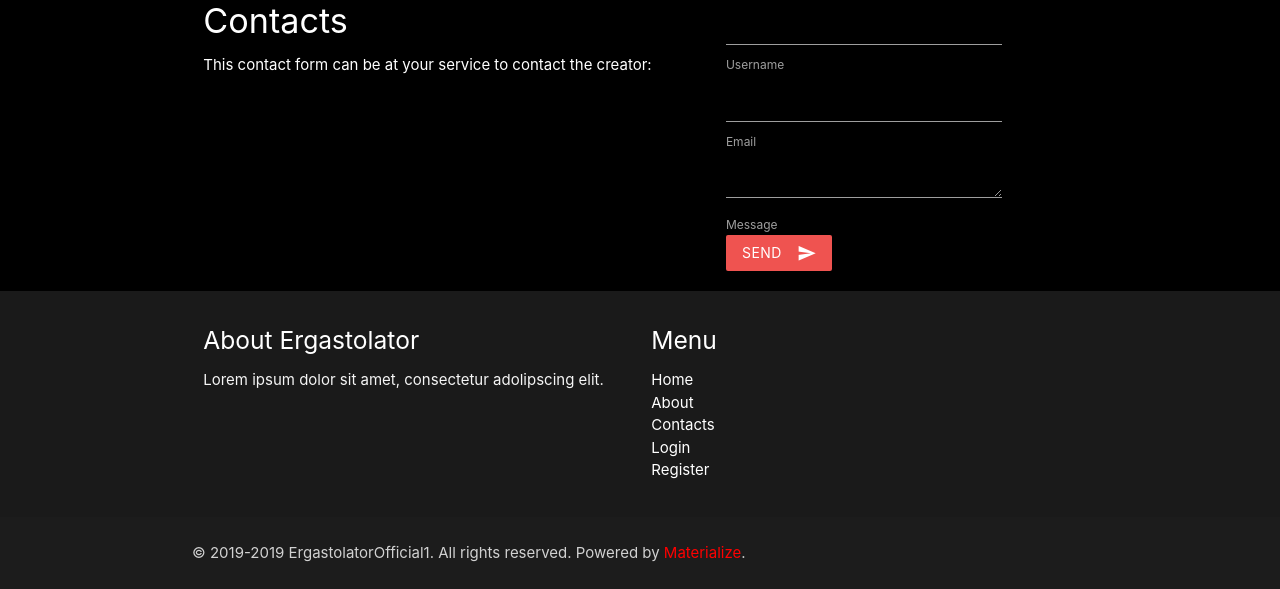
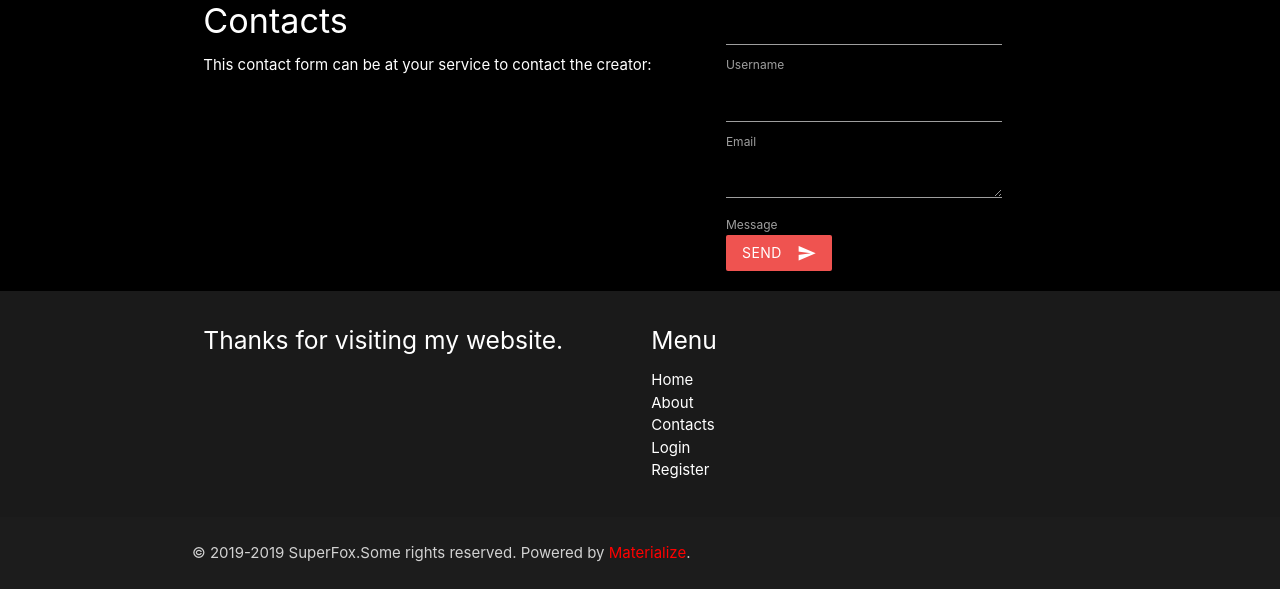
Before and after one commit to the-poor-gamer-124/EWRv20, a PHP site: page /contacts in a window 1280 px wide. Shown: the part 585-1174 px from the top of the page. Run offline with PHP 8.4, Linux system fonts and the light colour scheme.

Commit message:
Update contacts.php

```diff
--- a/contacts.php
+++ b/contacts.php
@@ -5,20 +5,20 @@
 <html lang="en-US" prefix="og: http://ogp.me/ns# fb: http://ogp.me/ns/fb#">
 	<head>
 		<meta http-equiv="content-type" content="text/html; charset=UTF-8" />
-		<title>Contacts &mdash; Ergastolator Website Redesign v20</title>
+		<title>About &mdash; SuperFox</title>
 		<meta name="description" content="" />
 		<meta name="keywords" content="" />
-		<meta name="author" content="ErgastolatorOfficial 1" />
-		<meta property="og:title" content="Contacts" />
+		<meta name="author" content="SuperFox" />
+		<meta property="og:title" content="About" />
 		<meta property="og:description" content="" />
 		<meta property="og:type" content="website" />
-		<meta property="og:image" content="http://yt3.ggpht.com/a-/AAuE7mCCGGlEWQgWXgodYbEQ0Gxn_ara5wV1JU0qzw=s512-c-k-c0x00ffffff-no-rj-mo" />
-		<meta property="og:image:secure_url" content="https://yt3.ggpht.com/a-/AAuE7mCCGGlEWQgWXgodYbEQ0Gxn_ara5wV1JU0qzw=s512-c-k-c0x00ffffff-no-rj-mo" />
+		<meta property="og:image" content="http://cdn.discordapp.com/avatars/534387780076306432/6060f186dc07f1a16097653c45a88cb5.png?size=256" />
+		<meta property="og:image:secure_url" content="https://cdn.discordapp.com/avatars/534387780076306432/6060f186dc07f1a16097653c45a88cb5.png?size=256" />
 		<meta property="og:image:type" content="image/jpeg" />
 		<meta property="og:image:width" content="512" />
 		<meta property="og:image:height" content="512" />
-		<meta property="og:site_name" content="Ergastolator Website Redesign v20" />
-		<meta property="og:url" content="https://ergastolator.website" />
+		<meta property="og:site_name" content="SuperFox" />
+		<meta property="og:url" content="https://superfox.cf" />
 		<meta name="viewport" content="width=device-width, minimum-scale=1, initial-scale=1, maximum-scale=1" />
 		<link rel="stylesheet" href="https://fonts.googleapis.com/icon?family=Material+Icons" />
 		<link rel="stylesheet" href="css/materialize.min.css" />
@@ -28,7 +28,7 @@
 		<nav style="background:#1a1a1a" role="navigation">
 			<div class="nav-wrapper container">
 				<a id="logo-container" href="./" class="brand-logo">
-					<img src="https://yt3.ggpht.com/a-/AAuE7mCCGGlEWQgWXgodYbEQ0Gxn_ara5wV1JU0qzw=s64-c-k-c0x00ffffff-no-rj-mo" alt="eo1_logo" />
+					<img src="https://cdn.discordapp.com/avatars/534387780076306432/6060f186dc07f1a16097653c45a88cb5.png?size=256" alt="eo1_logo" />
 				</a>
 				<ul class="right hide-on-med-and-down">
 					<li>
@@ -131,8 +131,7 @@
 			<div class="container">
 				<div class="row">
 					<div class="col l6 s12">
-						<h5 class="white-text">About Ergastolator</h5>
-						<p class="grey-text text-lighten-4">Lorem ipsum dolor sit amet, consectetur adolipscing elit.</p>
+						<h5 class="white-text">Thanks for visiting my website.</h5>
 					</div>
 					<div class="col l3 s12">
 						<h5 class="white-text">Menu</h5>
@@ -167,7 +166,7 @@
 			</div>
 			<div class="footer-copyright">
 				<div class="container">
-					<p>&copy; 2019-<?php echo date("Y"); ?> ErgastolatorOfficial1. All rights reserved. Powered by <a href="https://materializecss.com" target="_blank">Materialize</a>.</p>
+					<p>&copy; 2019-<?php echo date("Y"); ?> SuperFox.Some rights reserved. Powered by <a href="https://materializecss.com" target="_blank">Materialize</a>.</p>
 				</div>
 			</div>
 		</footer>
```
